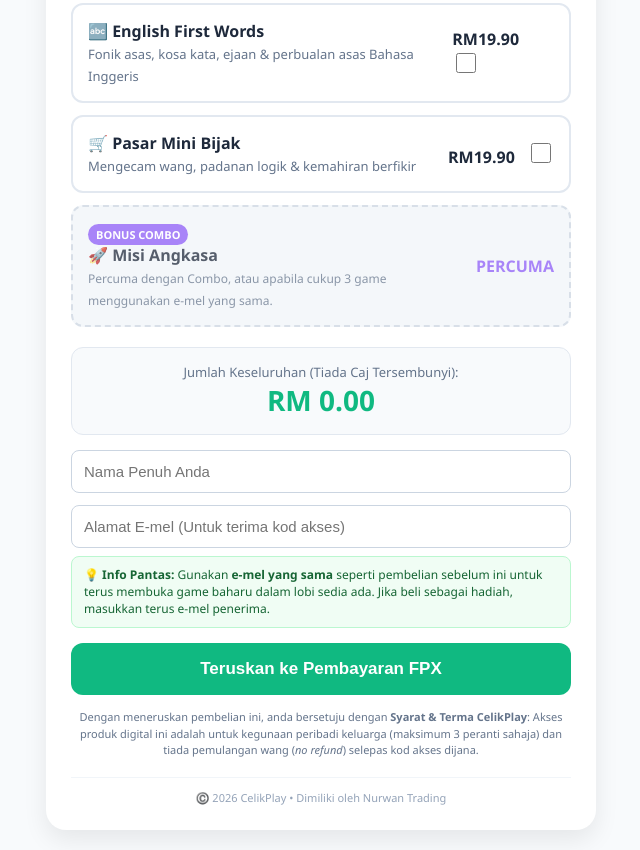
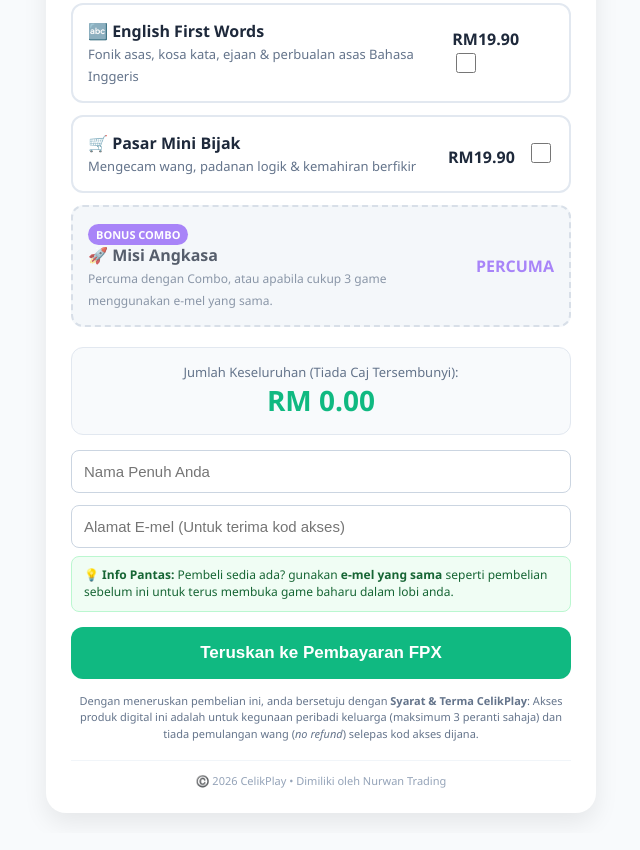
Before and after one commit to wannaris-tech/wannaris-tech.github.io, a plain HTML site: page sales.html in a window 1280 px wide. Shown: the part 422-1272 px from the top of the page, without its empty margins (319-959 px from the left). Drawn offline with Linux system fonts and the light colour scheme.

Commit message:
Update sales.html

```diff
--- a/sales.html
+++ b/sales.html
@@ -91,7 +91,7 @@
     <input type="email" id="emailPembeli" placeholder="Alamat E-mel (Untuk terima kod akses)" required>
 
     <div class="nota-emel">
-      💡 <strong>Info Pantas:</strong> Gunakan <strong>e-mel yang sama</strong> seperti pembelian sebelum ini untuk terus membuka game baharu dalam lobi sedia ada. Jika beli sebagai hadiah, masukkan terus e-mel penerima.
+      💡 <strong>Info Pantas:</strong> Pembeli sedia ada? gunakan <strong>e-mel yang sama</strong> seperti pembelian sebelum ini untuk terus membuka game baharu dalam lobi anda.
     </div>
 
     <button type="button" id="btnBayar" class="btn-bayar" onclick="prosesBayaran()">Teruskan ke Pembayaran FPX</button>
```
